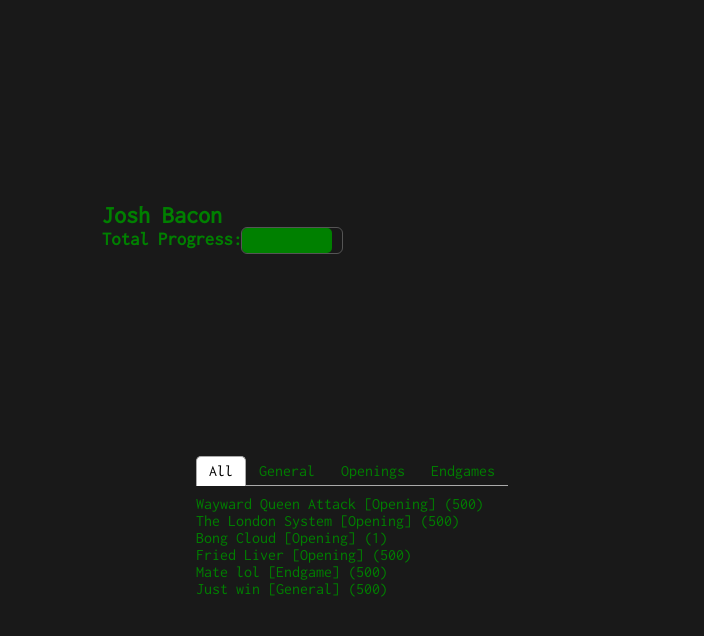
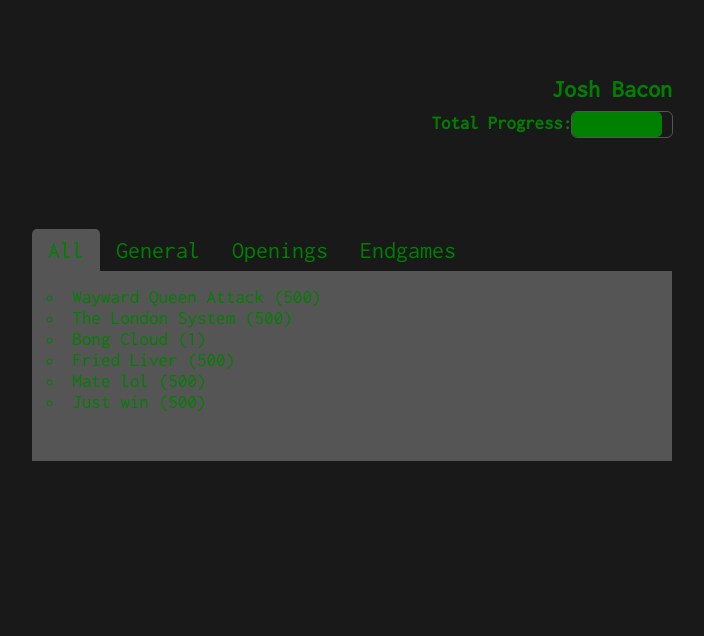
Before and after one commit to joshbacon/codegambit, a React (Create React App) app: page / in a window 1280 px wide. Shown: the top 636 px of the page, without its empty margins (288-992 px from the left). Built offline with nearby package versions, Linux system fonts and the light colour scheme.

Commit message:
made custom tabs for lesson types

```diff
--- a/package.json
+++ b/package.json
@@ -8,6 +8,7 @@
     "@testing-library/user-event": "^13.5.0",
     "react": "^18.2.0",
     "react-dom": "^18.2.0",
+    "react-router-dom": "^6.6.2",
     "react-scripts": "^5.0.1",
     "react-tabs": "^6.0.0",
     "web-vitals": "^2.1.4"
--- a/src/lessons/Editor.js
+++ b/src/lessons/Editor.js
@@ -1,6 +1,5 @@
 import './Editor.css';
 import React, {useState} from 'react';
-
 
 // write the script output somewhere...
 // maybe have a run button that brings up a terminal for ouput
--- a/src/lessons/LessonSelector.css
+++ b/src/lessons/LessonSelector.css
@@ -1,6 +1,10 @@
 * {
     padding: 0;
     margin: 0;
+}
+
+html {
+    background-color: #191919;
 }
 
 .lessonSelector {
@@ -15,13 +19,15 @@
 .titleBar {
     display: flex;
     flex-direction: column;
-    width: 500px;
+    align-items: flex-end;
+    width: 50%;
 }
 
 .totalProgress {
     display: flex;
     flex-direction: row;
     float: right;
+    padding-top: 10px;
 }
 
 .progressBar {
@@ -37,10 +43,63 @@
     border-radius: 5px;
 }
 
-.lessonList {
-    display: grid;
-    background-color: #505050;
-    width: 750px;
-    height: 500px;
-    border-radius: 10px;
+.lessonTabs {
+    width: 50%;
+    height: 60%;
+    padding: 15px;
+    display: flex;
+    align-items: flex-start;
+    flex-direction: column;
 }
+
+.tabs {
+    list-style: none;
+    display: inline-block;
+    text-align: center;
+}
+
+.tabItem {
+    font-size: clamp(1rem, 1.5rem, 1.5rem);
+    display: inline-block;
+    padding: 0.5rem 1rem;
+    border-radius: 5px 5px 0 0;
+    background-color: #191919;
+    cursor: pointer;
+}
+
+.tabItem:hover {
+    text-decoration: underline;
+}
+
+.active {
+    background-color: #555555;
+}
+
+.tabPanel {
+    font-size: 1.2rem;
+    padding: 15px;
+    background-color: #555555;
+    list-style-position: inside;
+    width: calc(100% - 30px);
+    height: clamp(5rem, 10rem, 80%);
+}
+
+.lessonItem {
+    cursor: pointer;
+}
+
+.lessonItem:hover {
+    background-color: #4b4b4b;
+}
+
+.incomplete {
+    list-style-type: circle;
+}
+
+.complete {
+    list-style-type: none;
+}
+
+.complete::before {
+    content: '\2714\0020';
+}
--- a/src/lessons/LessonSelector.js
+++ b/src/lessons/LessonSelector.js
@@ -1,7 +1,7 @@
 import './LessonSelector.css';
-import 'react-tabs/style/react-tabs.css';
-import { Tab, Tabs, TabList, TabPanel } from 'react-tabs';
+import React, {useState} from 'react';
 import LessonData from './lessons.json';
+import {Link} from 'react-router-dom';
 
 // check here to change the css
 // https://github.com/reactjs/react-tabs
@@ -20,40 +20,37 @@ const LessonSelector = (props) => {
         width: complete+"px"
     };
 
+    const tabs = {All: '', General: 'General', Openings: 'Opening', Endgames: 'Endgame'};
+    const [active, updateActive] = useState(tabs.All);
+
     return <div className='lessonSelector'>
         <div className='titleBar'>
             <h2>Josh Bacon</h2>
             <div className='totalProgress'>
-                <h3>Total Progress: </h3>
+                <h3>Total Progress:</h3>
                 <div className='progressBar'>
                     <div className='progress' style={styleProg}/>
                 </div>
             </div>
         </div>
-        <Tabs>
-            <TabList>
-                <Tab>All</Tab>
-                <Tab>General</Tab>
-                <Tab>Openings</Tab>
-                <Tab>Endgames</Tab>
-            </TabList>
+        <div className='lessonTabs'>
+            <ul className='tabs'>
+                {Object.entries(tabs).map(([key, value]) => {
+                    return <li
+                        key={key}
+                        className={active === value ? 'tabItem active' : 'tabItem'}
+                        onClick={() => {updateActive(value)}}>
+                        {key}
+                    </li>
+                })}
+            </ul>
 
-            <TabPanel>{LessonData.map((value, key) => {
-                return <div key={key}>{value.title} [{value.category}] ({value.rating})</div>
-            })}</TabPanel>
-
-            <TabPanel>{LessonData.filter(value => {return value.category === "General"}).map((value, key) => {
-                return <div key={key}>{value.title} ({value.rating})</div>
-            })}</TabPanel>
-
-            <TabPanel>{LessonData.filter(value => {return value.category === "Opening"}).map((value, key) => {
-                return <div key={key}>{value.title} ({value.rating})</div>
-            })}</TabPanel>
-
-            <TabPanel>{LessonData.filter(value => {return value.category === "Endgame"}).map((value, key) => {
-                return <div key={key}>{value.title} ({value.rating})</div>
-            })}</TabPanel>
-        </Tabs>
+            <ul className='tabPanel'>
+                {LessonData.filter(value => {return active === '' || active === value.category}).map((value, key) => {
+                    return <li key={value.id} className='lessonItem incomplete'>{value.title} ({value.rating})</li>
+                })}
+            </ul>
+        </div>
     </div>
 }
 
--- a/src/lessons/lessons.json
+++ b/src/lessons/lessons.json
@@ -1,7 +1,7 @@
 [
 
     {
-        "id": 0,
+        "id": 1,
         "category": "Opening",
         "rating": 500,
         "title": "Wayward Queen Attack",
@@ -11,7 +11,7 @@
         "goal": "mate in 4"
     },
     {
-        "id": 1,
+        "id": 2,
         "category": "Opening",
         "rating": 500,
         "title": "The London System",
@@ -21,7 +21,7 @@
         "goal": "mate in 4"
     },
     {
-        "id": 2,
+        "id": 3,
         "category": "Opening",
         "rating": 1,
         "title": "Bong Cloud",
@@ -31,7 +31,7 @@
         "goal": "mate in 4"
     },
     {
-        "id": 3,
+        "id": 4,
         "category": "Opening",
         "rating": 500,
         "title": "Fried Liver",
@@ -41,7 +41,7 @@
         "goal": "mate in 4"
     },
     {
-        "id": 3,
+        "id": 5,
         "category": "Endgame",
         "rating": 500,
         "title": "Mate lol",
@@ -51,7 +51,7 @@
         "goal": "mate in 4"
     },
     {
-        "id": 3,
+        "id": 6,
         "category": "General",
         "rating": 500,
         "title": "Just win",
```
Also changed, not shown: 1 other file (tests, documents, lock files or other folders).
